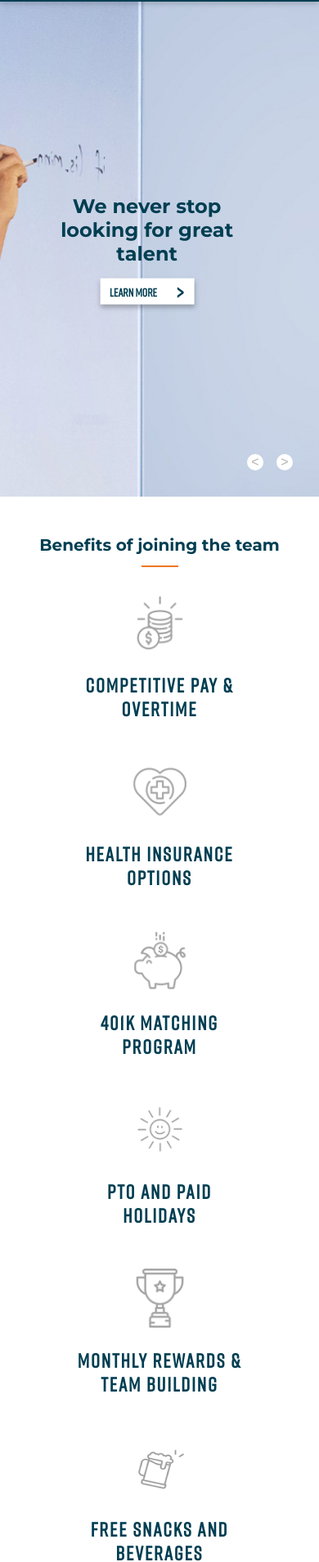
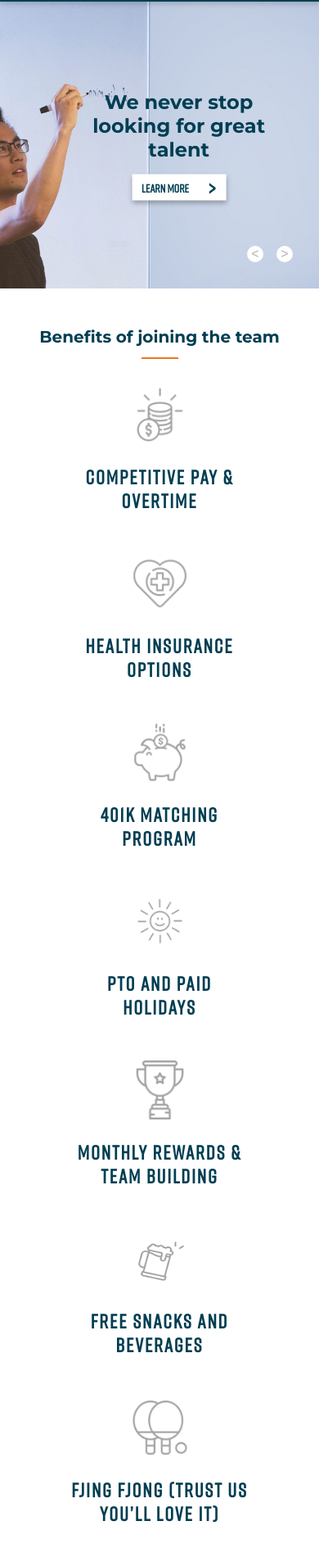
Before and after one commit to alleneben/fjorge-fe-test, a plain HTML site: page index.html in a window 390 px wide. Shown: the part 72-1978 px from the top of the page at 82% size. Drawn offline with nearby package versions, Linux system fonts and the light colour scheme.

Commit message:
:fixed mobile slide size

```diff
--- a/css/styles.css
+++ b/css/styles.css
@@ -79,7 +79,7 @@ h1,h2,h3,h4,h5,p,a,li {
 	color: var(--primary);
 	font-weight: normal;
 }
-h4,h5 {
+h1,h2,h3,h4,h5 {
 	font-size: 24px;
 }
 
@@ -192,7 +192,7 @@ section div img{
 .slide-item {
     position: relative;
     width: 100%;
-    height: 604px;
+    height: 350px;
     overflow: hidden;
 }
 .slide-item > img {
@@ -209,7 +209,7 @@ section div img{
 	width: 272px;
 	text-align: center;
 	top: 50%;
-	left: 60%;
+	left: 70%;
 	transform: translate(-70%, -50%);
 	color: var(--primary);
 	font-size: var(--font-size-xlarge);
@@ -220,7 +220,7 @@ section div img{
 	justify-content: center;
 	align-items: center;
 }
-.slide-item div h4 {
+.slide-item div h1 {
 	margin-bottom: 1rem;
 }
 .slick-prev, .slick-next {
@@ -306,7 +306,7 @@ section div img{
 	margin-bottom: 25px;
 
 }
-.welcome-item h4 {
+.welcome-item h3 {
 	width: 230px;
 	height: 61px;
 	color: var(--primary);
@@ -314,7 +314,7 @@ section div img{
 	letter-spacing: 1.92px;
 	font-family: 'Rift Medium';
 }
-.welcome h4 {
+.welcome h3 {
 	text-align: center;
 }
 .welcome .divider {
@@ -330,7 +330,7 @@ section div img{
 	align-items: center;
 	margin-bottom: 2rem;
 }
-.welcome-header h4 {
+.welcome-header h2 {
 	font-family: 'Montseratt Bold';
 	margin-bottom: 0.8rem;
 	font-size: 20px;
@@ -383,10 +383,10 @@ footer {
 	.welcome .divider {
 		background-color: var(--gray);
 	}
-	.welcome h4 {
+	.welcome h3 {
 		text-align: left;
 	}
-	.welcome-header h4 {
+	.welcome-header h2 {
 		font-size: 28px;
 	}
 	.welcome-items {
@@ -445,7 +445,7 @@ footer {
 		text-align: left;
 		align-items: flex-start;
 	}
-	.slide-item > div h4 {
+	.slide-item > div h1 {
 		font-size: 42px;
 	}
 	.slide-buttons {
--- a/index.html
+++ b/index.html
@@ -65,7 +65,7 @@
             <div class="slide-item">
                 <img src="image/slide-1.png" class="d-block w-100" alt="slide 1 image">
                 <div>
-                    <h4>We never stop looking for great talent</h4>
+                    <h1>We never stop looking for great talent</h1>
                     <button class="cta">Learn more <span class="symbol">&gt;</span> </button>
                 </div>
             </div>
@@ -88,7 +88,7 @@
     <!-- WELCOME START -->
     <section class="welcome">
         <div class="welcome-header">
-            <h4>Benefits of joining the team</h4>
+            <h2>Benefits of joining the team</h2>
             <div class="divider"></div>
         </div>
 
@@ -98,28 +98,28 @@
                    <img src="image/money.png">
                 </div>
 
-                <h4>COMPETITIVE PAY & OVERTIME</h4>
+                <h3>COMPETITIVE PAY & OVERTIME</h3>
             </div>
 
             <div class="welcome-item">
                 <div>
                    <img src="image/medical.png">
                 </div>
-                <h4>HEALTH INSURANCE OPTIONS</h4>
+                <h3>HEALTH INSURANCE OPTIONS</h3>
             </div>
 
             <div class="welcome-item">
                 <div>
                      <img src="image/piggy-bank.png">
                 </div>
-                <h4>401K MATCHING <br>PROGRAM</h4>
+                <h3>401K MATCHING <br>PROGRAM</h3>
             </div>
 
             <div class="welcome-item">
                 <div>
                      <img src="image/pto.png">
                 </div>
-                <h4>PTO AND PAID <br>HOLIDAYS</h4>
+                <h3>PTO AND PAID <br>HOLIDAYS</h3>
             </div>
 
 
@@ -127,7 +127,7 @@
                 <div>
                      <img src="image/trophy.png">
                 </div>
-                <h4>MONTHLY REWARDS & <br>TEAM BUILDING</h4>
+                <h3>MONTHLY REWARDS & <br>TEAM BUILDING</h3>
             </div>
 
 
@@ -135,7 +135,7 @@
                 <div>
                      <img src="image/mug.png">
                 </div>
-                <h4>FREE SNACKS AND <br>BEVERAGES</h4>
+                <h3>FREE SNACKS AND <br>BEVERAGES</h3>
             </div>
 
 
@@ -143,7 +143,7 @@
                 <div>
                      <img src="image/ping-pong.png">
                 </div>
-                <h4>FJING FJONG (TRUST US<br> YOU’LL LOVE IT)</h4>
+                <h3>FJING FJONG (TRUST US<br> YOU’LL LOVE IT)</h3>
             </div>
 
 
@@ -151,7 +151,7 @@
                 <div>
                      <img src="image/apple.png">
                 </div>
-                <h4>MULTISCREEN <br>WORKSPACE & MACBOOK</h4>
+                <h3>MULTISCREEN <br>WORKSPACE & MACBOOK</h3>
             </div>
         </div>
 
```
